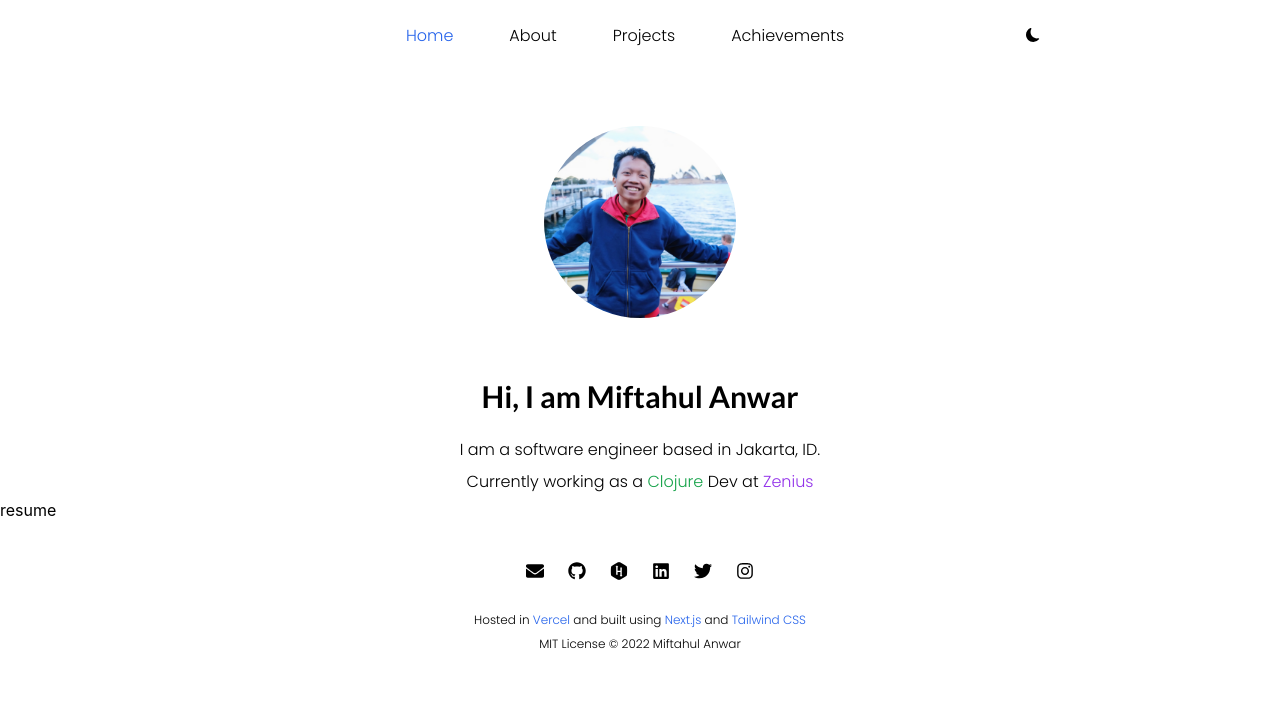
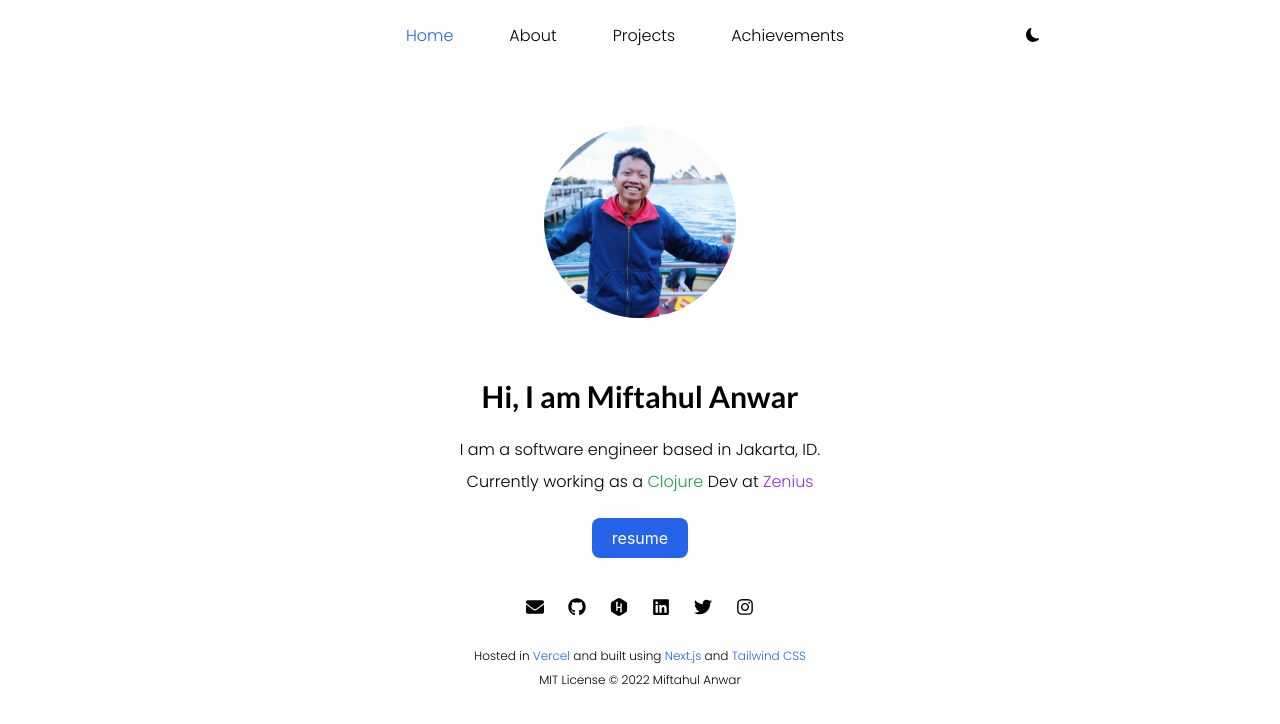
Before and after one commit to mifwar/personal_site, a Next.js app: page / in a window 1280 px wide. Shown: the top 724 px of the page. Built offline with nearby package versions, Linux system fonts and the light colour scheme.

Commit message:
add btn-resume styles

```diff
--- a/styles/globals.css
+++ b/styles/globals.css
@@ -346,4 +346,35 @@ a {
   .project-image-overlay.dark {
     background-color: rgba(30, 58, 138, 0.95);
   }
+
+  .btn-resume {
+    display: flex;
+    margin-left: auto;
+    margin-right: auto;
+    text-align: center;
+    justify-content: center;
+    width: 6rem; /* 96px */
+    margin-top: 1.25rem /* 20px */;
+    margin-bottom: 1.25rem /* 20px */;
+    background-color: rgb(37 99 235 / var(--tw-bg-opacity));
+    border-radius: 0.5rem /* 8px */;
+    padding-left: 1.75rem /* 28px */;
+    padding-right: 1.75rem /* 28px */;
+    padding-top: 0.5rem /* 8px */;
+    padding-bottom: 0.5rem /* 8px */;
+    color: white;
+  }
+
+  .btn-resume:hover {
+    background-color: rgb(59 130 246 / var(--tw-bg-opacity));
+  }
+
+  .btn-resume.dark {
+    color: black;
+    background-color: rgb(96 165 250);
+  }
+
+  .btn-resume.dark:hover {
+    background-color: rgb(147 197 253);
+  }
 }
```
